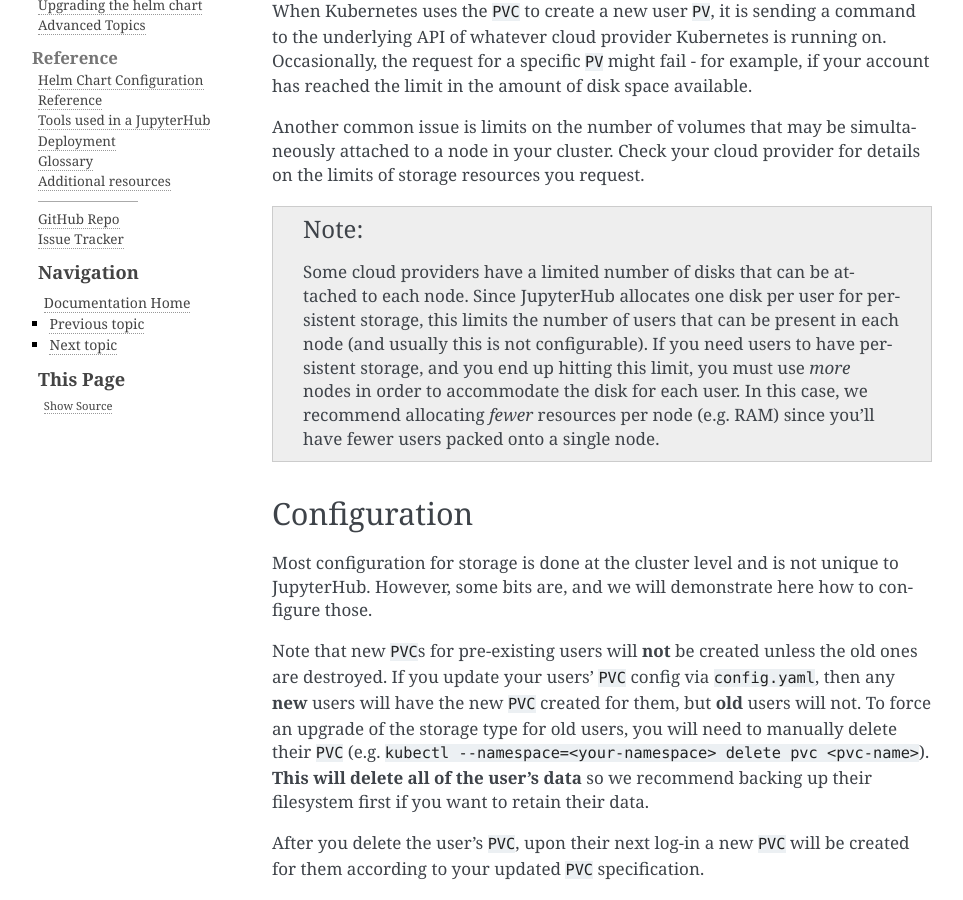
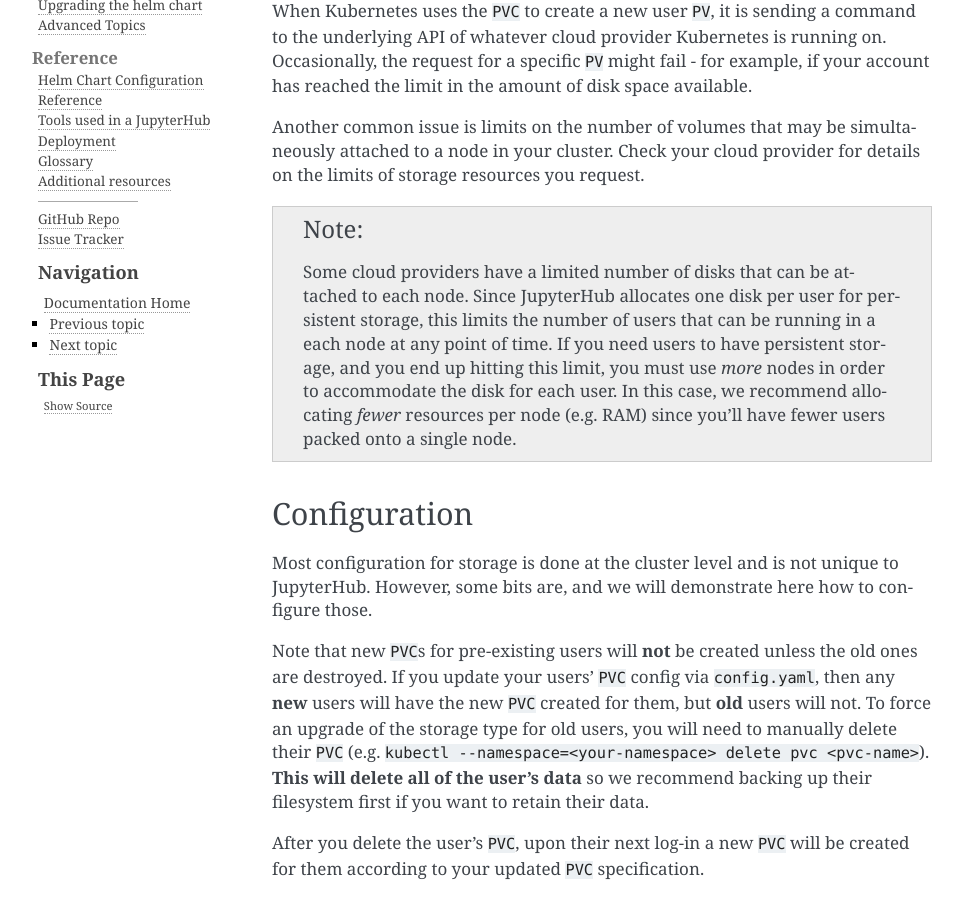
Before and after one commit to jupyterhub/zero-to-jupyterhub-k8s, a Sphinx documentation site: the page built from doc/source/user-storage.md, in a window 1280 px wide and 900 px high, scrolled down 1104 px. Shown: the whole window, without its empty margins (148-1111 px from the left). Built offline with Sphinx 7.4.7, drawn with Linux system fonts in a browser that asks for light colours; pages that are not in the unit, such as notebooks, are missing from menus.

Commit message:
Update note about configurability

```diff
--- a/doc/source/user-storage.md
+++ b/doc/source/user-storage.md
@@ -67,8 +67,8 @@
 
    Some cloud providers have a limited number of disks that can be attached to
    each node. Since JupyterHub allocates one disk per user for
-   persistent storage, this limits the number of users that can be present in
-   each node (and usually this is not configurable). If you need users to have
+   persistent storage, this limits the number of users that can be running in
+   a each node at any point of time. If you need users to have
    persistent storage, and you end up hitting this limit, you must use
    *more* nodes in order to accommodate the disk for each user. In this
    case, we recommend allocating *fewer* resources per node (e.g. RAM) since
```
